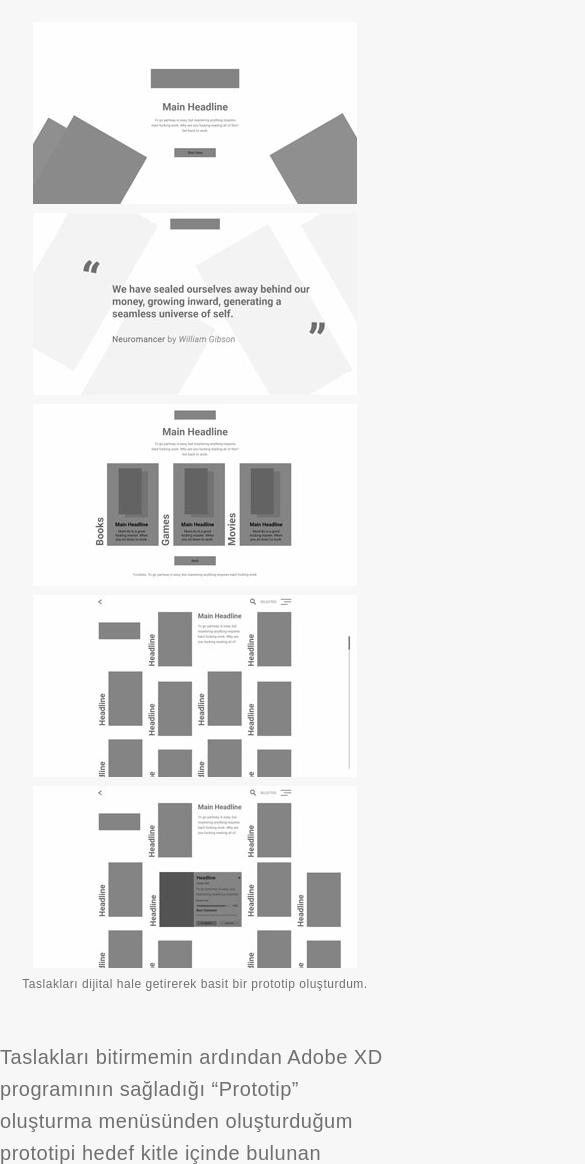
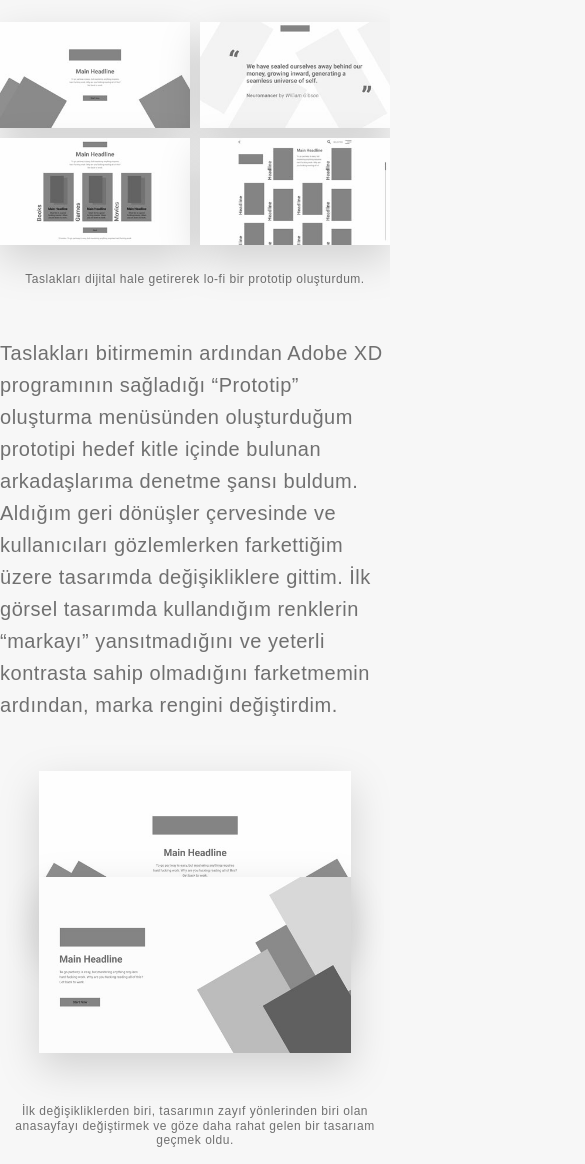
Before and after one commit to ogunb/ogunb-old-portfolyo, a website: page dist/bookopus.html in a window 390 px wide. Shown: the part 3840-5004 px from the top of the page, 585 px wide, since content can reach past the window. Drawn offline with Linux system fonts and the light colour scheme; a web font is replaced by a local one.

Commit message:
Made case-images responsive

```diff
--- a/src/styles/2-basics/_animations.sass
+++ b/src/styles/2-basics/_animations.sass
@@ -8,10 +8,9 @@
 @keyframes userFlowDash
     0%
         opacity: 0
-        stroke-dashoffset: 2300
+        stroke-dashoffset: 2500
     30%
         opacity: 1
-        stroke-dashoffset: 2300
     90%
         fill: rgba(64, 64, 64, 0)
         stroke: rgba(64, 64, 64, 1)
--- a/src/styles/4-modules/_case-images.sass
+++ b/src/styles/4-modules/_case-images.sass
@@ -16,13 +16,58 @@
     &--full img
         width: 100%
         height: auto
-
+    &-wireframe
+        margin-bottom: 7%
+        img
+            filter: drop-shadow(0 1.5rem 2rem rgba(0,0,0,.15))
+            transition: transform 300ms cubic-bezier(0.69, 0.02, 0.29, 1.16)
+            &:nth-child(1)
+                margin-right: -15%
+                margin-bottom: -5%
+            &:nth-child(3)
+                margin-left: -15%
+                margin-bottom: -5%
+            &:nth-child(4)
+                margin-left: -15%
+        &:hover img
+            transform: scale(1.01)
+        @media screen and (max-width: 650px)
+            display: grid
+            grid-template-columns: 1fr 1fr
+            grid-template-rows: 1fr 1fr
+            grid-gap: 1rem
+            img
+                width: 100%
+                height: auto
+                &:nth-child(1)
+                    margin-right: 0
+                    margin-bottom: 0
+                &:nth-child(3)
+                    margin-left: 0
+                    margin-bottom: 0
+                &:nth-child(4)
+                    margin-left: 0
+    &-landing, &-color1, &-color2
+        margin-bottom: 11%
+        img
+            filter: drop-shadow(0 1.5rem 2rem rgba(0,0,0,.15))
+        img:nth-child(2)
+            margin-left: -30%
+            margin-bottom: -10%
+        @media screen and (max-width: 910px)
+            img
+                width: 80%
+                height: auto
+            img:nth-child(2)
+                margin-left: 0
+                margin-bottom: 0
+                margin-top: -20%
 #userflow
     .st0
         fill: none
         stroke: #404040
         stroke-miterlimit: 10
-        stroke-dasharray: 2300
+        stroke-dasharray: 2500
         opacity: 0
         &.animate
             animation: userFlowDash 5.5s cubic-bezier(0.69, 0.02, 0.29, 1.16) forwards 1
```
Also changed, not shown: dist/assets/styles/main.css, dist/bookopus.html, dist/index.html.
